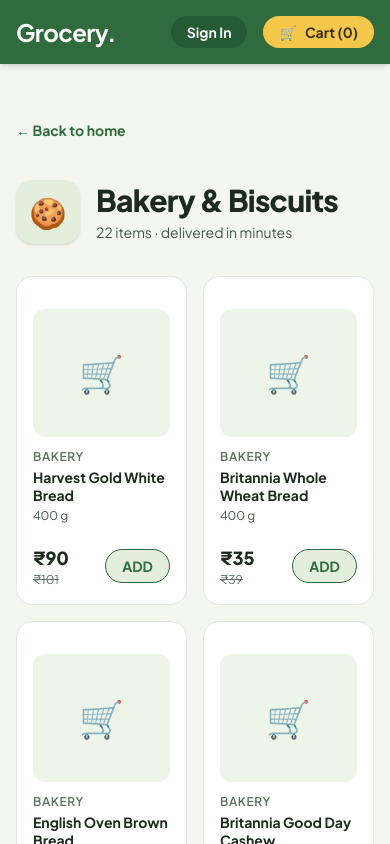
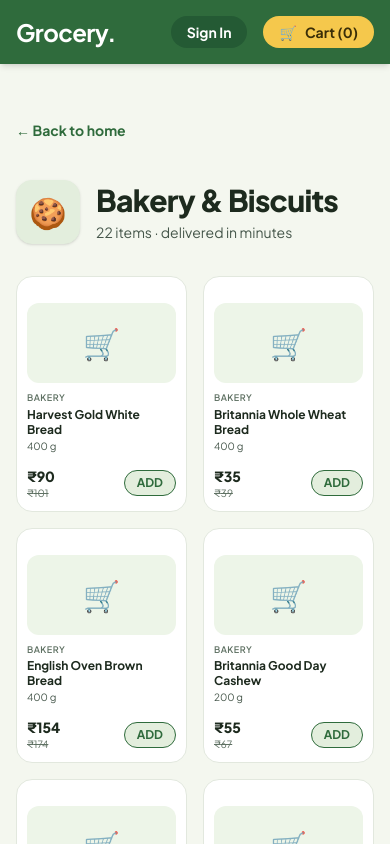
Before and after one commit to MrMandalShubham/Grocery, a Next.js app: page /category/bakery in a window 390 px wide. Shown: the top 844 px of the page. Built offline with nearby package versions, Linux system fonts and the light colour scheme; no server answers.

Commit message:
style: shrink product card size and typography on mobile to fit 3 items per row

```diff
--- a/src/components/CuratedCarousel.tsx
+++ b/src/components/CuratedCarousel.tsx
@@ -75,8 +75,8 @@ export default function CuratedCarousel({ products }: { products: Product[] }) {
             key={product.id}
             className={`snap-center flex-none transition-all duration-500 ease-out ${
               isCenter
-                ? 'w-[180px] sm:w-[200px] md:w-[220px] lg:w-[240px] scale-[1.03] shadow-lg ring-4 ring-green-deep z-10 rounded-2xl relative'
-                : 'w-[170px] sm:w-[190px] md:w-[210px] lg:w-[230px] opacity-80 scale-[0.97]'
+                ? 'w-[120px] sm:w-[180px] md:w-[200px] lg:w-[220px] scale-[1.03] shadow-lg ring-4 ring-green-deep z-10 rounded-2xl relative'
+                : 'w-[110px] sm:w-[170px] md:w-[190px] lg:w-[210px] opacity-80 scale-[0.97]'
             }`}
           >
             <ProductCard product={product} />
--- a/src/components/HomeCatalog.tsx
+++ b/src/components/HomeCatalog.tsx
@@ -67,9 +67,9 @@ export default function HomeCatalog({
             {categories.find(c => c.id === selectedCategory)?.name || selectedGroup?.title || "Products"}
           </h2>
           {selectedGroup && selectedGroup.list.length > 0 ? (
-            <div className="flex flex-wrap gap-4">
+            <div className="flex flex-wrap gap-2 md:gap-4">
               {selectedGroup.list.map((product) => (
-                <div key={product.id} className="w-[170px] sm:w-[190px] md:w-[210px] lg:w-[230px]">
+                <div key={product.id} className="w-[110px] sm:w-[170px] md:w-[190px] lg:w-[210px]">
                   <ProductCard product={product} />
                 </div>
               ))}
@@ -99,9 +99,9 @@ export default function HomeCatalog({
                 {group.categoryId === 'trending' || group.categoryId === 'discounts' ? (
                   <CuratedCarousel products={group.list} />
                 ) : (
-                  <div className="flex gap-4 overflow-x-auto pb-4 snap-x -mx-4 px-4 md:mx-0 md:px-0" style={{scrollbarWidth: 'none'}}>
+                  <div className="flex gap-2 md:gap-4 overflow-x-auto pb-4 snap-x -mx-4 px-4 md:mx-0 md:px-0" style={{scrollbarWidth: 'none'}}>
                     {group.list.map((product) => (
-                      <div key={product.id} className="snap-start flex-none w-[170px] sm:w-[190px] md:w-[210px] lg:w-[230px]">
+                      <div key={product.id} className="snap-start flex-none w-[110px] sm:w-[170px] md:w-[190px] lg:w-[210px]">
                         <ProductCard product={product} />
                       </div>
                     ))}
--- a/src/components/ProductCard.tsx
+++ b/src/components/ProductCard.tsx
@@ -18,46 +18,46 @@ export default function ProductCard({ product }: { product: Product }) {
   const qtyInCart = cartItem?.quantity || 0;
 
   return (
-    <div className={`bg-white border ${isOutOfStock ? 'border-danger/30 opacity-70' : 'border-line'} rounded-2xl p-4 flex flex-col gap-3 relative hover:shadow-md transition`}>
+    <div className={`bg-white border ${isOutOfStock ? 'border-danger/30 opacity-70' : 'border-line'} rounded-2xl p-2.5 md:p-4 flex flex-col gap-2 md:gap-3 relative hover:shadow-md transition`}>
       {/* Badges */}
-      <div className="absolute top-3 left-3 flex flex-col gap-1 z-10">
-        {isOutOfStock && <span className="bg-danger text-white text-[10px] font-bold px-2 py-0.5 rounded-sm">OUT OF STOCK</span>}
-        {isLowStock && <span className="bg-yellow text-yellow-ink text-[10px] font-bold px-2 py-0.5 rounded-sm">ONLY {product.stock} LEFT</span>}
+      <div className="absolute top-2 left-2 md:top-3 md:left-3 flex flex-col gap-1 z-10">
+        {isOutOfStock && <span className="bg-danger text-white text-[9px] md:text-[10px] font-bold px-1.5 py-0.5 rounded-sm">OUT OF STOCK</span>}
+        {isLowStock && <span className="bg-yellow text-yellow-ink text-[9px] md:text-[10px] font-bold px-1.5 py-0.5 rounded-sm">ONLY {product.stock} LEFT</span>}
       </div>
 
       {/* Image Placeholder */}
-      <div className="w-full h-32 bg-green-mist rounded-xl mt-4 flex items-center justify-center text-green-soft">
-        <span className="text-4xl">🛒</span>
+      <div className="w-full h-20 md:h-32 bg-green-mist rounded-xl mt-4 flex items-center justify-center text-green-soft">
+        <span className="text-3xl md:text-4xl">🛒</span>
       </div>
 
       {/* Details */}
-      <div className="flex flex-col gap-1 flex-grow">
-        <span className="text-xs text-ink-3 font-semibold uppercase tracking-wider">{product.category}</span>
-        <h3 className="font-bold text-ink leading-tight text-sm line-clamp-2">{product.name}</h3>
-        <span className="text-xs text-ink-2">{product.unit}</span>
+      <div className="flex flex-col gap-0.5 md:gap-1 flex-grow">
+        <span className="text-[9px] md:text-xs text-ink-3 font-semibold uppercase tracking-wider">{product.category}</span>
+        <h3 className="font-bold text-ink leading-tight text-xs md:text-sm line-clamp-2">{product.name}</h3>
+        <span className="text-[10px] md:text-xs text-ink-2">{product.unit}</span>
       </div>
 
       {/* Pricing & CTA */}
-      <div className="flex items-center justify-between mt-2">
+      <div className="flex items-center justify-between mt-1 md:mt-2">
         <div className="flex flex-col">
-          <span className="font-extrabold text-lg">₹{displayPrice}</span>
-          {role === "B2B" && <span className="text-[10px] text-green-deep font-semibold">Wholesale (Cost+15%)</span>}
+          <span className="font-extrabold text-sm md:text-lg">₹{displayPrice}</span>
+          {role === "B2B" && <span className="text-[9px] md:text-[10px] text-green-deep font-semibold">Cost+15%</span>}
           {role === "B2C" && product.mrp > displayPrice && (
-            <span className="text-xs text-ink-3 line-through">₹{product.mrp}</span>
+            <span className="text-[10px] md:text-xs text-ink-3 line-through">₹{product.mrp}</span>
           )}
         </div>
 
         {qtyInCart > 0 ? (
-          <div className="flex items-center gap-3 bg-green-soft rounded-lg px-2 py-1 border border-green-deep/20">
-            <button onClick={() => updateQuantity(product.id, qtyInCart - 1)} className="text-green-deep font-bold px-1 hover:opacity-70">-</button>
-            <span className="font-bold text-sm w-4 text-center">{qtyInCart}</span>
-            <button disabled={qtyInCart >= product.stock} onClick={() => updateQuantity(product.id, qtyInCart + 1)} className="text-green-deep font-bold px-1 hover:opacity-70">+</button>
+          <div className="flex items-center gap-1.5 md:gap-3 bg-green-soft rounded-lg px-1.5 md:px-2 py-1 border border-green-deep/20">
+            <button onClick={() => updateQuantity(product.id, qtyInCart - 1)} className="text-green-deep font-bold px-1 hover:opacity-70 text-xs md:text-sm">-</button>
+            <span className="font-bold text-xs md:text-sm w-3 md:w-4 text-center">{qtyInCart}</span>
+            <button disabled={qtyInCart >= product.stock} onClick={() => updateQuantity(product.id, qtyInCart + 1)} className="text-green-deep font-bold px-1 hover:opacity-70 text-xs md:text-sm">+</button>
           </div>
         ) : (
           <button
             disabled={isOutOfStock}
             onClick={() => addItem(product)}
-            className={`px-4 py-1.5 rounded-full font-bold text-sm transition ${isOutOfStock ? 'bg-line text-ink-3 cursor-not-allowed' : 'bg-green-soft text-green-deep border border-green-deep hover:bg-green-deep hover:text-white'}`}
+            className={`px-3 py-1 md:px-4 md:py-1.5 rounded-full font-bold text-xs md:text-sm transition ${isOutOfStock ? 'bg-line text-ink-3 cursor-not-allowed' : 'bg-green-soft text-green-deep border border-green-deep hover:bg-green-deep hover:text-white'}`}
           >
             {isOutOfStock ? 'Sold' : 'ADD'}
           </button>
```
